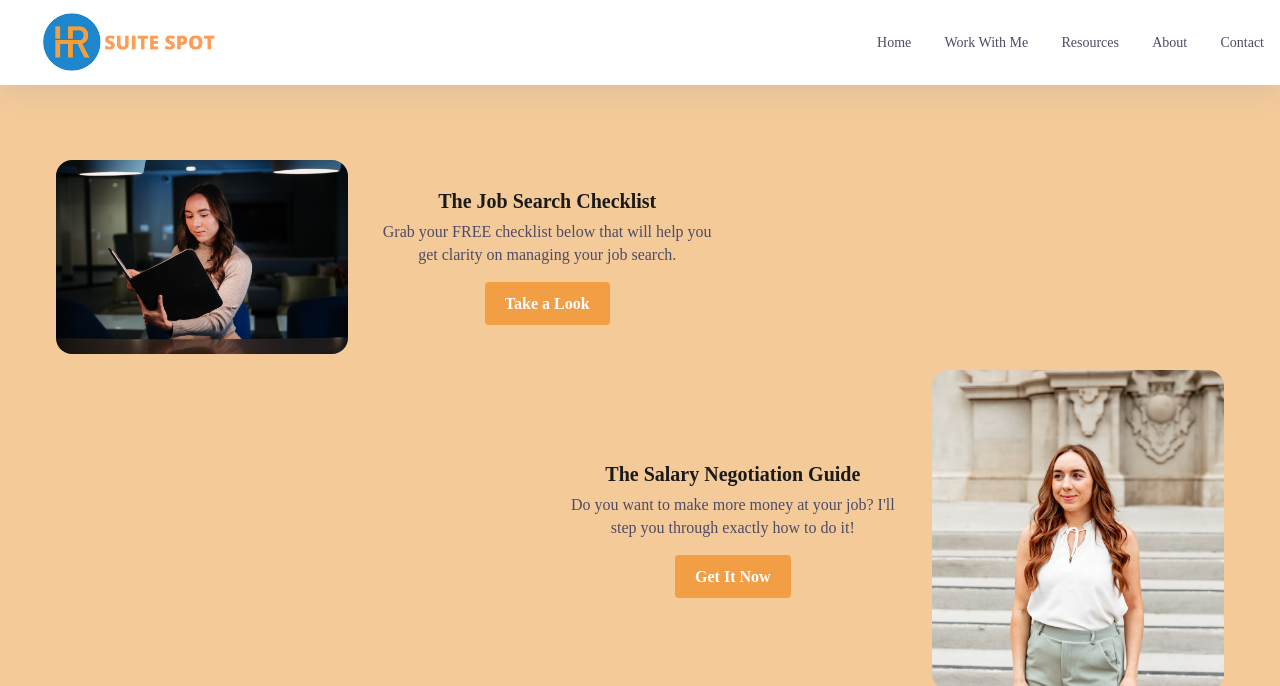
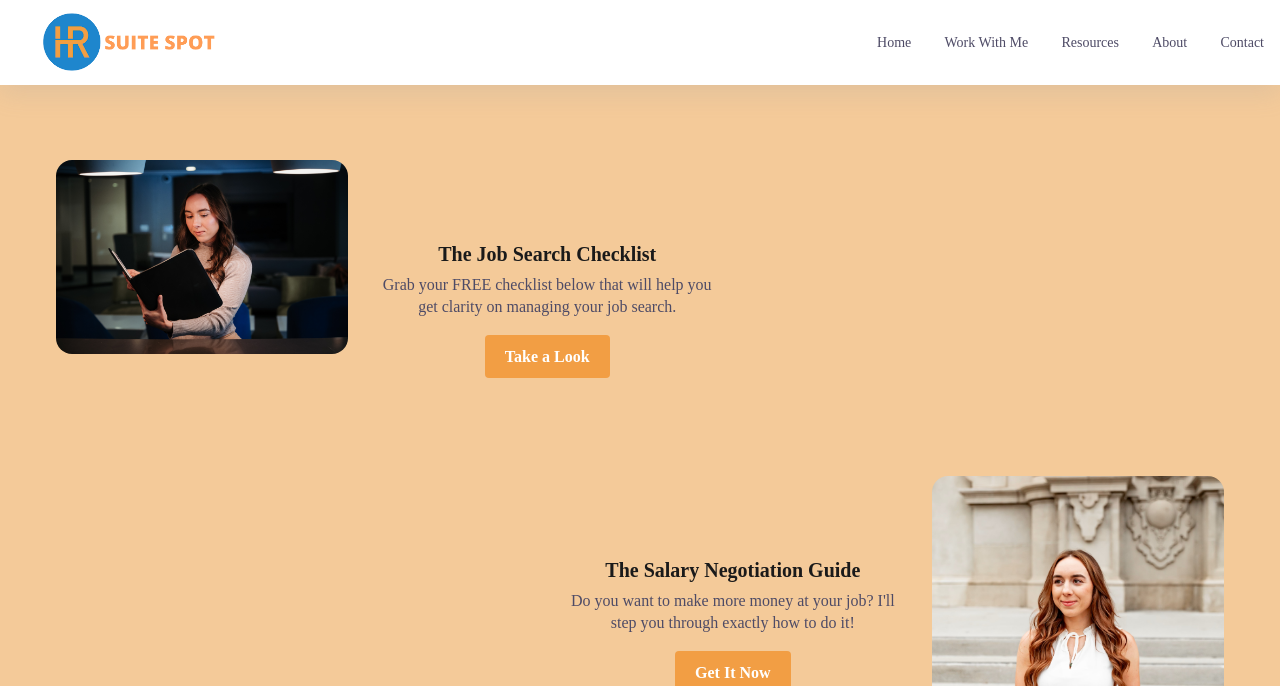
Before and after one commit to CovertRob/hr_suite_spot, a Flask app: page /resources in a window 1280 px wide. Shown: the top 686 px of the page. Run offline with Flask 3, Linux system fonts and the light colour scheme; some libraries are stand-ins or nearby versions; grey boxes are pictures that could not be loaded.

Commit message:
Edit rx page style.

```diff
--- a/hr_suite_spot/static/stylesheets/resources.css
+++ b/hr_suite_spot/static/stylesheets/resources.css
@@ -55,6 +55,7 @@
     position: relative;
     /* On mobile, let the image auto-size.
        If needed, set a height with clamp() to reduce mobile height */
+    height: clamp(100px, 60vw, 300px);
 }
 
 .sbs-content-box .cs-picture img {
@@ -69,8 +70,6 @@
 .sbs-content-box:first-of-type {
     padding-top: 10rem; /* adjust as needed */
 }
-
-
 
 /* ------------------------------------------ */
 /*         Tablet & Desktop (48rem+)         */
```
